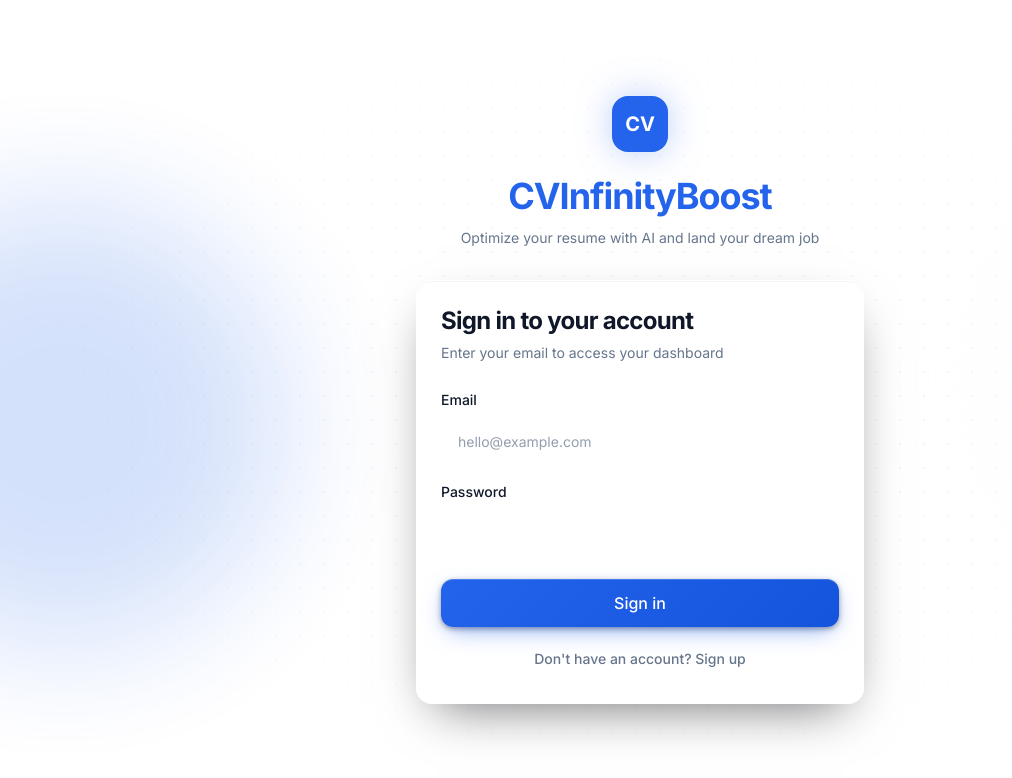
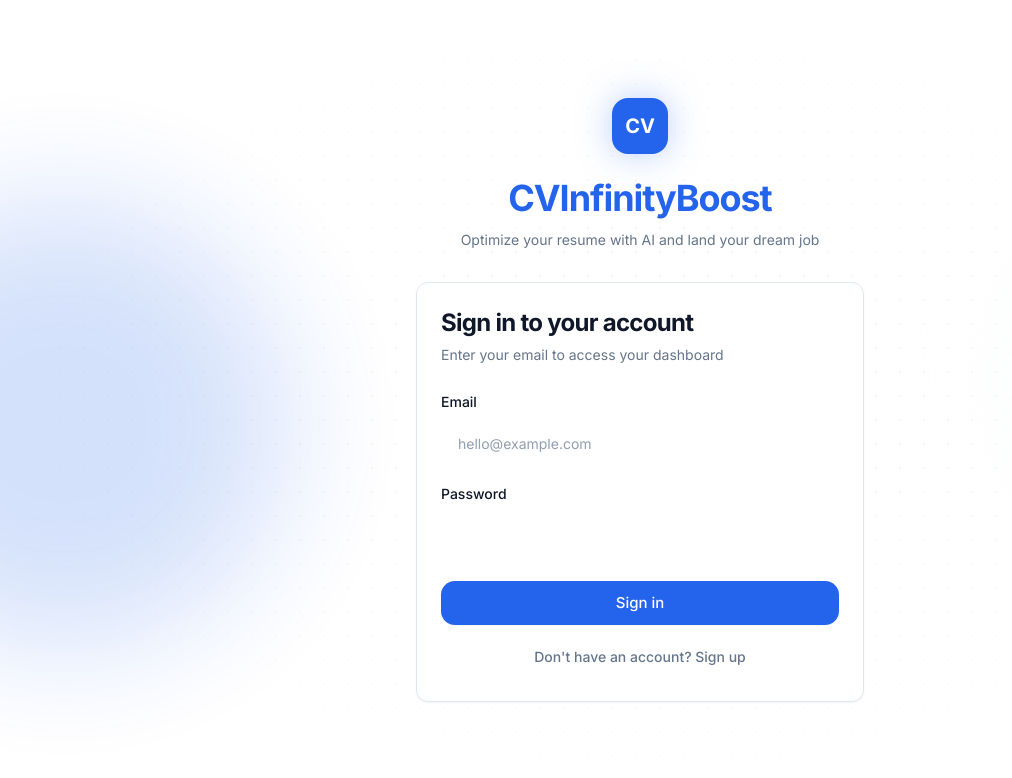
Before and after one commit to Sridhar1431S/cv-infinity-boost-AI, a React (Vite) app: page /login in a window 1280 px wide. Shown: the top 778 px of the page, without its empty margins (0-1012 px from the left). Built offline with nearby package versions, Linux system fonts and the light colour scheme.

Commit message:
Changes
Co-authored-by: Sridhar1431S <138767908+Sridhar1431S@users.noreply.github.com>

```diff
--- a/src/components/ui/button.tsx
+++ b/src/components/ui/button.tsx
@@ -1,4 +1,3 @@
-
 import * as React from "react"
 import { Slot } from "@radix-ui/react-slot"
 import { cva, type VariantProps } from "class-variance-authority"
@@ -6,29 +5,28 @@ import { cva, type VariantProps } from "class-variance-authority"
 import { cn } from "@/lib/utils"
 
 const buttonVariants = cva(
-  "btn-3d relative inline-flex items-center justify-center gap-2 whitespace-nowrap rounded-lg text-sm font-medium ring-offset-background focus-visible:outline-none focus-visible:ring-2 focus-visible:ring-ring focus-visible:ring-offset-2 disabled:pointer-events-none disabled:opacity-50 [&_svg]:pointer-events-none [&_svg]:size-4 [&_svg]:shrink-0",
+  "inline-flex items-center justify-center gap-2 whitespace-nowrap rounded-lg text-sm font-medium ring-offset-background transition-all duration-150 focus-visible:outline-none focus-visible:ring-2 focus-visible:ring-ring focus-visible:ring-offset-2 disabled:pointer-events-none disabled:opacity-50 [&_svg]:pointer-events-none [&_svg]:size-4 [&_svg]:shrink-0",
   {
     variants: {
       variant: {
         default:
-          "text-primary-foreground bg-[linear-gradient(135deg,hsl(var(--grad-from)),hsl(var(--grad-mid)))] shadow-[0_1px_0_hsl(0_0%_100%/0.18)_inset,0_8px_24px_-8px_hsl(var(--primary)/0.65),0_2px_6px_-1px_hsl(225_60%_2%/0.5)] hover:shadow-[0_1px_0_hsl(0_0%_100%/0.22)_inset,0_18px_42px_-12px_hsl(var(--accent)/0.75),0_6px_14px_-2px_hsl(var(--primary)/0.55)]",
+          "bg-primary text-primary-foreground shadow-sm hover:bg-primary/90 active:translate-y-px",
         destructive:
-          "bg-destructive text-destructive-foreground hover:bg-destructive/90 shadow-[0_8px_24px_-8px_hsl(var(--destructive)/0.5)]",
+          "bg-destructive text-destructive-foreground shadow-sm hover:bg-destructive/90",
         outline:
-          "border border-white/10 bg-white/[0.03] backdrop-blur-md text-foreground hover:bg-white/[0.07] hover:border-primary/50 hover:shadow-[0_0_0_1px_hsl(var(--primary)/0.25),0_10px_28px_-10px_hsl(var(--primary)/0.55)]",
+          "border border-border bg-background text-foreground shadow-sm hover:bg-secondary hover:border-slate-300",
         secondary:
-          "bg-secondary text-secondary-foreground hover:bg-secondary/80 border border-white/5",
-        ghost: "text-foreground/80 hover:text-foreground hover:bg-white/[0.06]",
+          "bg-secondary text-secondary-foreground border border-border hover:bg-slate-200/70",
+        ghost:
+          "text-foreground/80 hover:bg-secondary hover:text-foreground",
         link: "text-primary underline-offset-4 hover:underline",
-        neon:
-          "bg-white/[0.03] border border-primary/40 text-foreground hover:bg-primary/10 hover:border-primary hover:shadow-[0_0_24px_-4px_hsl(var(--primary)/0.6)]",
-        neonBlue:
-          "bg-white/[0.03] border border-[hsl(var(--cyan))]/40 text-foreground hover:bg-[hsl(var(--cyan))]/10 hover:shadow-[0_0_24px_-4px_hsl(var(--cyan)/0.6)]",
+        neon: "bg-primary text-primary-foreground shadow-sm hover:bg-primary/90",
+        neonBlue: "bg-primary text-primary-foreground shadow-sm hover:bg-primary/90",
       },
       size: {
-        default: "h-10 px-5 py-2",
+        default: "h-10 px-4 py-2",
         sm: "h-9 rounded-md px-3.5",
-        lg: "h-12 rounded-xl px-8 text-base",
+        lg: "h-11 rounded-lg px-6 text-[15px]",
         icon: "h-10 w-10",
       },
     },
@@ -46,28 +44,12 @@ export interface ButtonProps
 }
 
 const Button = React.forwardRef<HTMLButtonElement, ButtonProps>(
-  ({ className, variant, size, asChild = false, onClick, ...props }, ref) => {
+  ({ className, variant, size, asChild = false, ...props }, ref) => {
     const Comp = asChild ? Slot : "button"
-    const handleClick = (e: React.MouseEvent<HTMLButtonElement>) => {
-      const target = e.currentTarget as HTMLElement
-      if (target && target.getBoundingClientRect) {
-        const rect = target.getBoundingClientRect()
-        const size = Math.max(rect.width, rect.height)
-        const ripple = document.createElement("span")
-        ripple.className = "ripple"
-        ripple.style.width = ripple.style.height = `${size}px`
-        ripple.style.left = `${e.clientX - rect.left - size / 2}px`
-        ripple.style.top = `${e.clientY - rect.top - size / 2}px`
-        target.appendChild(ripple)
-        setTimeout(() => ripple.remove(), 650)
-      }
-      onClick?.(e)
-    }
     return (
       <Comp
         className={cn(buttonVariants({ variant, size, className }))}
         ref={ref}
-        onClick={handleClick}
         {...props}
       />
     )
--- a/src/components/ui/card.tsx
+++ b/src/components/ui/card.tsx
@@ -1,39 +1,22 @@
 import * as React from "react"
-
 import { cn } from "@/lib/utils"
-import { useTilt } from "@/hooks/use-tilt"
 
 interface CardProps extends React.HTMLAttributes<HTMLDivElement> {
   interactive?: boolean
 }
 
 const Card = React.forwardRef<HTMLDivElement, CardProps>(
-  ({ className, interactive = true, children, onMouseMove, onMouseLeave, ...props }, ref) => {
-    const tilt = useTilt(4)
-    const setRefs = (node: HTMLDivElement | null) => {
-      tilt.ref.current = node
-      if (typeof ref === "function") ref(node)
-      else if (ref) (ref as React.MutableRefObject<HTMLDivElement | null>).current = node
-    }
+  ({ className, interactive = false, children, ...props }, ref) => {
     return (
       <div
-        ref={setRefs}
-        onMouseMove={(e) => {
-          if (interactive) tilt.onMouseMove(e)
-          onMouseMove?.(e)
-        }}
-        onMouseLeave={(e) => {
-          if (interactive) tilt.onMouseLeave()
-          onMouseLeave?.(e)
-        }}
+        ref={ref}
         className={cn(
-          "card-3d rounded-2xl border border-white/[0.08] bg-card/60 text-card-foreground backdrop-blur-xl shadow-[0_1px_0_hsl(var(--foreground)/0.04)_inset,0_20px_50px_-20px_hsl(225_60%_2%/0.6)]",
-          interactive && "tilt-card glow-card",
+          "rounded-xl border border-border bg-card text-card-foreground shadow-sm transition-all duration-200",
+          interactive && "hover:-translate-y-0.5 hover:shadow-md hover:border-slate-300 cursor-pointer",
           className
         )}
         {...props}
       >
-        {interactive && <span aria-hidden className="card-glow" />}
         {children}
       </div>
     )
@@ -41,63 +24,39 @@ const Card = React.forwardRef<HTMLDivElement, CardProps>(
 )
 Card.displayName = "Card"
 
-const CardHeader = React.forwardRef<
-  HTMLDivElement,
-  React.HTMLAttributes<HTMLDivElement>
->(({ className, ...props }, ref) => (
-  <div
-    ref={ref}
-    className={cn("flex flex-col space-y-1.5 p-6", className)}
-    {...props}
-  />
-))
+const CardHeader = React.forwardRef<HTMLDivElement, React.HTMLAttributes<HTMLDivElement>>(
+  ({ className, ...props }, ref) => (
+    <div ref={ref} className={cn("flex flex-col space-y-1.5 p-6", className)} {...props} />
+  )
+)
 CardHeader.displayName = "CardHeader"
 
-const CardTitle = React.forwardRef<
-  HTMLParagraphElement,
-  React.HTMLAttributes<HTMLHeadingElement>
->(({ className, ...props }, ref) => (
-  <h3
-    ref={ref}
-    className={cn(
-      "text-2xl font-semibold leading-none tracking-tight",
-      className
-    )}
-    {...props}
-  />
-))
+const CardTitle = React.forwardRef<HTMLParagraphElement, React.HTMLAttributes<HTMLHeadingElement>>(
+  ({ className, ...props }, ref) => (
+    <h3 ref={ref} className={cn("text-lg font-semibold leading-none tracking-tight", className)} {...props} />
+  )
+)
 CardTitle.displayName = "CardTitle"
 
-const CardDescription = React.forwardRef<
-  HTMLParagraphElement,
-  React.HTMLAttributes<HTMLParagraphElement>
->(({ className, ...props }, ref) => (
-  <p
-    ref={ref}
-    className={cn("text-sm text-muted-foreground", className)}
-    {...props}
-  />
-))
+const CardDescription = React.forwardRef<HTMLParagraphElement, React.HTMLAttributes<HTMLParagraphElement>>(
+  ({ className, ...props }, ref) => (
+    <p ref={ref} className={cn("text-sm text-muted-foreground", className)} {...props} />
+  )
+)
 CardDescription.displayName = "CardDescription"
 
-const CardContent = React.forwardRef<
-  HTMLDivElement,
-  React.HTMLAttributes<HTMLDivElement>
->(({ className, ...props }, ref) => (
-  <div ref={ref} className={cn("p-6 pt-0", className)} {...props} />
-))
+const CardContent = React.forwardRef<HTMLDivElement, React.HTMLAttributes<HTMLDivElement>>(
+  ({ className, ...props }, ref) => (
+    <div ref={ref} className={cn("p-6 pt-0", className)} {...props} />
+  )
+)
 CardContent.displayName = "CardContent"
 
-const CardFooter = React.forwardRef<
-  HTMLDivElement,
-  React.HTMLAttributes<HTMLDivElement>
->(({ className, ...props }, ref) => (
-  <div
-    ref={ref}
-    className={cn("flex items-center p-6 pt-0", className)}
-    {...props}
-  />
-))
+const CardFooter = React.forwardRef<HTMLDivElement, React.HTMLAttributes<HTMLDivElement>>(
+  ({ className, ...props }, ref) => (
+    <div ref={ref} className={cn("flex items-center p-6 pt-0", className)} {...props} />
+  )
+)
 CardFooter.displayName = "CardFooter"
 
 export { Card, CardHeader, CardFooter, CardTitle, CardDescription, CardContent }
--- a/tailwind.config.ts
+++ b/tailwind.config.ts
@@ -1,4 +1,3 @@
-
 import type { Config } from "tailwindcss";
 
 export default {
@@ -13,10 +12,8 @@ export default {
   theme: {
     container: {
       center: true,
-			padding: '2rem',
-			screens: {
-				'2xl': '1400px'
-			}
+      padding: '1.5rem',
+      screens: { '2xl': '1440px' }
     },
     extend: {
       colors: {
@@ -25,34 +22,13 @@ export default {
         ring: 'hsl(var(--ring))',
         background: 'hsl(var(--background))',
         foreground: 'hsl(var(--foreground))',
-				primary: {
-					DEFAULT: 'hsl(var(--primary))',
-					foreground: 'hsl(var(--primary-foreground))'
-				},
-				secondary: {
-					DEFAULT: 'hsl(var(--secondary))',
-					foreground: 'hsl(var(--secondary-foreground))'
-				},
-				destructive: {
-					DEFAULT: 'hsl(var(--destructive))',
-					foreground: 'hsl(var(--destructive-foreground))'
-				},
-				muted: {
-					DEFAULT: 'hsl(var(--muted))',
-					foreground: 'hsl(var(--muted-foreground))'
-				},
-				accent: {
-					DEFAULT: 'hsl(var(--accent))',
-					foreground: 'hsl(var(--accent-foreground))'
-				},
-				popover: {
-					DEFAULT: 'hsl(var(--popover))',
-					foreground: 'hsl(var(--popover-foreground))'
-				},
-				card: {
-					DEFAULT: 'hsl(var(--card))',
-					foreground: 'hsl(var(--card-foreground))'
-				},
+        primary: { DEFAULT: 'hsl(var(--primary))', foreground: 'hsl(var(--primary-foreground))' },
+        secondary: { DEFAULT: 'hsl(var(--secondary))', foreground: 'hsl(var(--secondary-foreground))' },
+        destructive: { DEFAULT: 'hsl(var(--destructive))', foreground: 'hsl(var(--destructive-foreground))' },
+        muted: { DEFAULT: 'hsl(var(--muted))', foreground: 'hsl(var(--muted-foreground))' },
+        accent: { DEFAULT: 'hsl(var(--accent))', foreground: 'hsl(var(--accent-foreground))' },
+        popover: { DEFAULT: 'hsl(var(--popover))', foreground: 'hsl(var(--popover-foreground))' },
+        card: { DEFAULT: 'hsl(var(--card))', foreground: 'hsl(var(--card-foreground))' },
         sidebar: {
           DEFAULT: 'hsl(var(--sidebar-background))',
           foreground: 'hsl(var(--sidebar-foreground))',
@@ -64,21 +40,22 @@ export default {
           ring: 'hsl(var(--sidebar-ring))'
         },
         brand: {
-					purple: '#8B5CF6',
-					purpleLight: '#A78BFA',
-					purpleDark: '#7C3AED',
-					blue: '#4F7CFF',
-					blueDark: '#3B5BD9',
-					cyan: '#06B6D4',
-					emerald: '#10B981',
+          purple: '#2563EB',
+          purpleLight: '#3B82F6',
+          purpleDark: '#1D4ED8',
+          blue: '#2563EB',
+          blueDark: '#1D4ED8',
+          cyan: '#0EA5E9',
+          emerald: '#22C55E',
         },
         cyan: { DEFAULT: 'hsl(var(--cyan))' },
         success: { DEFAULT: 'hsl(var(--success))' },
         warning: { DEFAULT: 'hsl(var(--warning))' },
       },
       fontFamily: {
-				sans: ['"DM Sans"', 'system-ui', 'sans-serif'],
-				display: ['"Space Grotesk"', '"DM Sans"', 'system-ui', 'sans-serif'],
+        sans: ['Inter', 'system-ui', 'sans-serif'],
+        display: ['Inter', 'system-ui', 'sans-serif'],
+        mono: ['"JetBrains Mono"', 'ui-monospace', 'monospace'],
       },
       borderRadius: {
         lg: 'var(--radius)',
@@ -86,22 +63,10 @@ export default {
         sm: 'calc(var(--radius) - 4px)'
       },
       keyframes: {
-				'accordion-down': {
-					from: { height: '0' },
-					to: { height: 'var(--radix-accordion-content-height)' }
-				},
-				'accordion-up': {
-					from: { height: 'var(--radix-accordion-content-height)' },
-					to: { height: '0' }
-				},
-				'fade-in': {
-					'0%': { opacity: '0', transform: 'translateY(10px)' },
-					'100%': { opacity: '1', transform: 'translateY(0)' }
-				},
-				'scale-in': {
-					'0%': { transform: 'scale(0.95)', opacity: '0' },
-					'100%': { transform: 'scale(1)', opacity: '1' }
-				},
+        'accordion-down': { from: { height: '0' }, to: { height: 'var(--radix-accordion-content-height)' } },
+        'accordion-up': { from: { height: 'var(--radix-accordion-content-height)' }, to: { height: '0' } },
+        'fade-in': { '0%': { opacity: '0', transform: 'translateY(8px)' }, '100%': { opacity: '1', transform: 'translateY(0)' } },
+        'scale-in': { '0%': { transform: 'scale(0.97)', opacity: '0' }, '100%': { transform: 'scale(1)', opacity: '1' } },
       },
       animation: {
         'accordion-down': 'accordion-down 0.2s ease-out',
```
Lines whose indentation alone changed are shown as unchanged.
